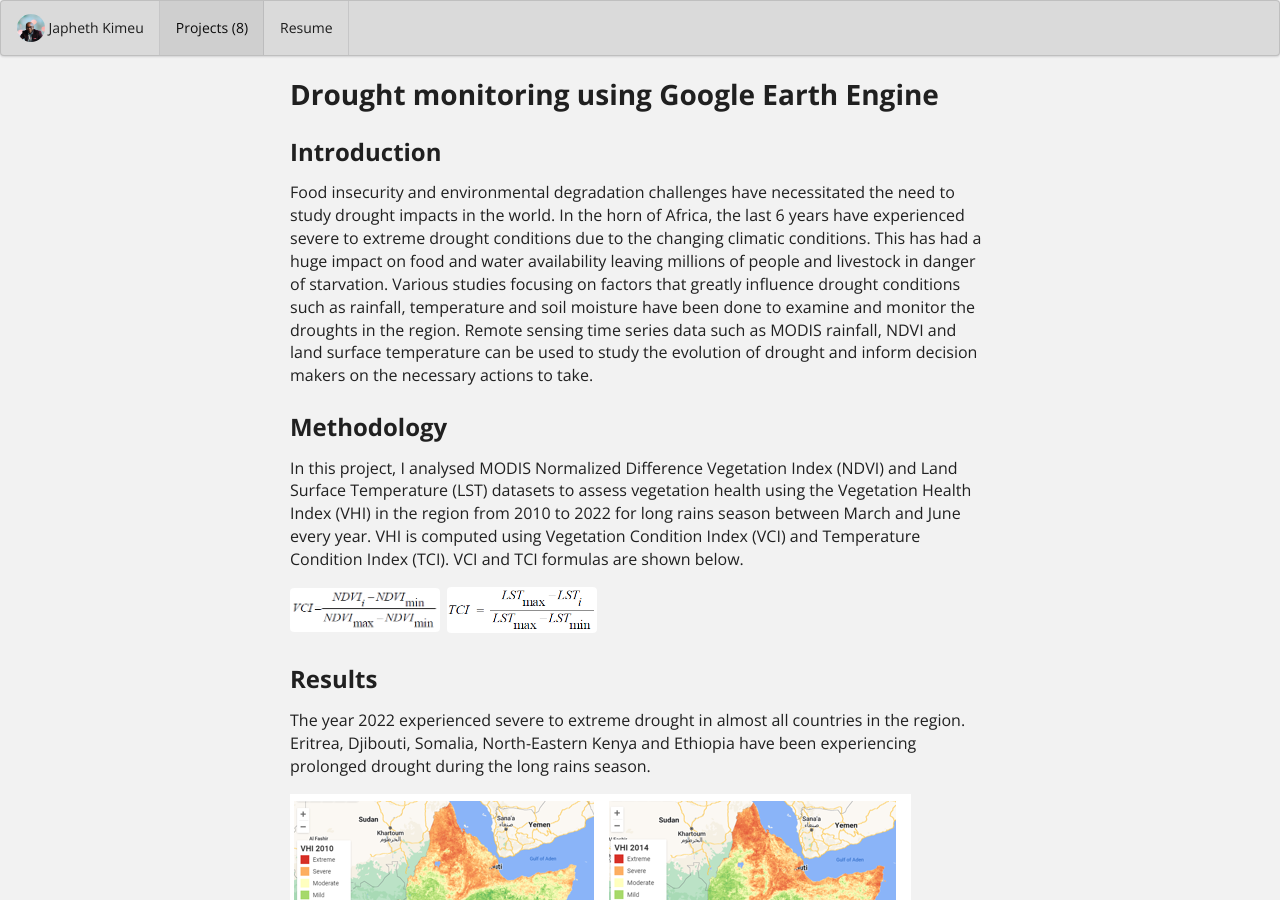
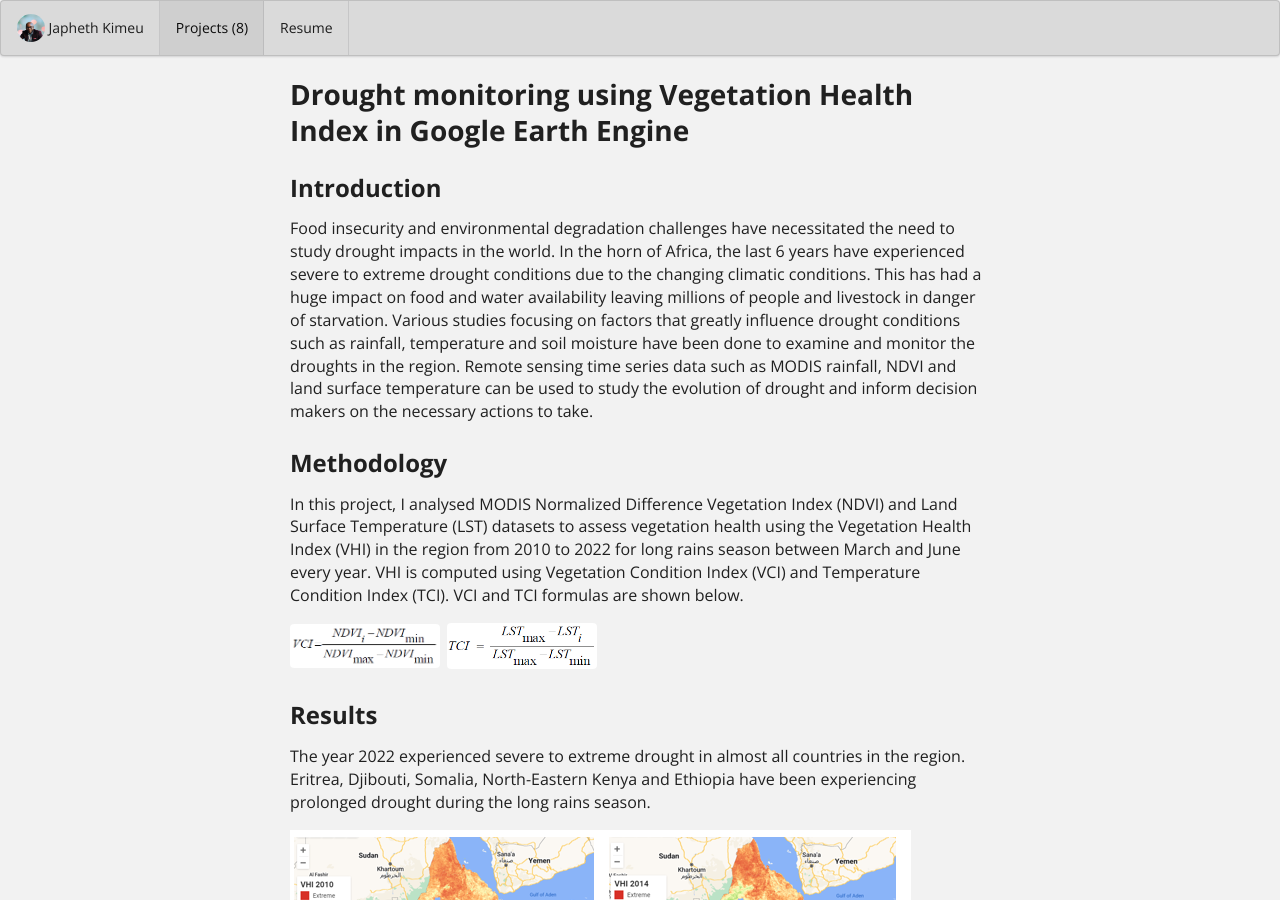
Before and after one commit to japhethkimeu/japhethkimeu.github.io, a Jekyll site: the page built from projects/project-1.md, in a window 1280 px wide and 900 px high. Built offline with Jekyll 4.4.1, drawn with Linux system fonts in a browser that asks for light colours.

Commit message:
Update project-1.md

```diff
--- a/projects/project-1.md
+++ b/projects/project-1.md
@@ -2,7 +2,7 @@
 layout: project
 type: project
 image: images/vhi_2022.PNG
-title: Drought monitoring using Google Earth Engine
+title: Drought monitoring using Vegetation Health Index in Google Earth Engine
 permalink: projects/drought_monitoring
 # All dates must be YYYY-MM-DD format!
 date: 2022-09-25
```
